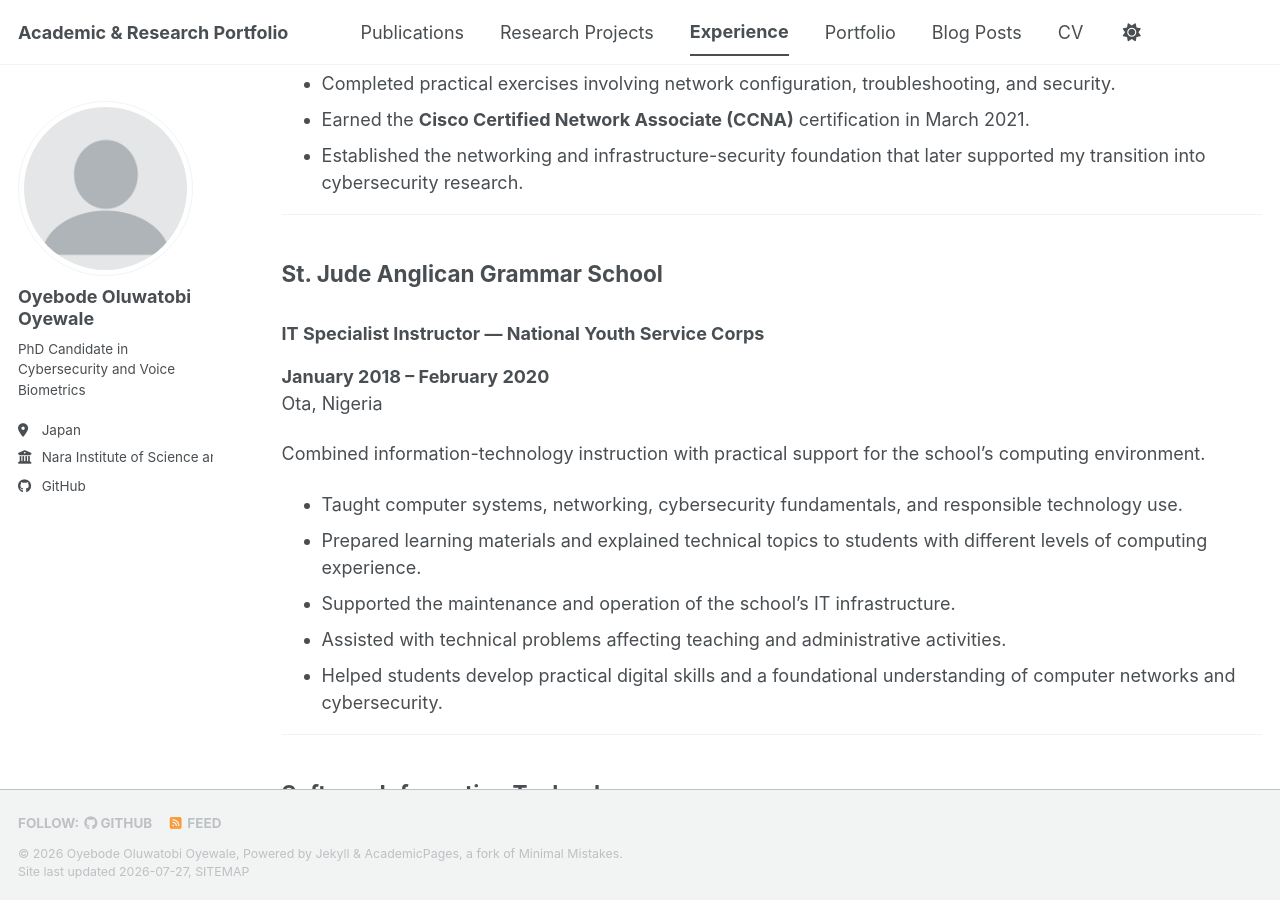
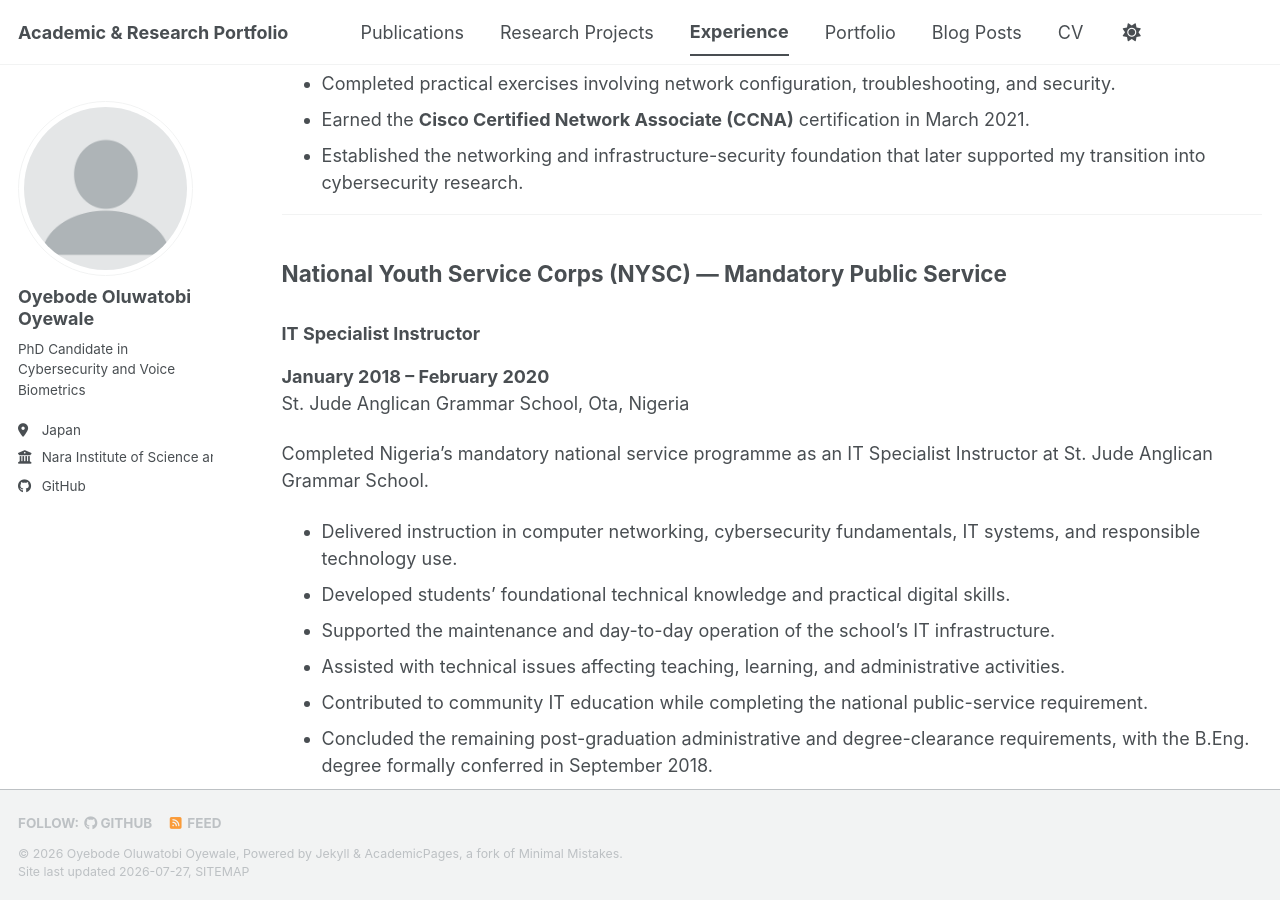
Before and after one commit to oyewaleoyebode/oyebodeoluwatobi-OyebodeOluwatobi.github.io, a Jekyll site: the page built from _teaching/2014-spring-teaching-1.md, in a window 1280 px wide and 900 px high, scrolled down 5093 px. Built offline with Jekyll 4.4.1, drawn with Linux system fonts in a browser that asks for light colours; a style sheet for code colours, icons or effects is not loaded.

Commit message:
Update 2014-spring-teaching-1.md

```diff
--- a/_teaching/2014-spring-teaching-1.md
+++ b/_teaching/2014-spring-teaching-1.md
@@ -157,20 +157,21 @@ Completed intensive independent study and practical laboratory work in enterpris
 
 ---
 
-## St. Jude Anglican Grammar School
+## National Youth Service Corps (NYSC) — Mandatory Public Service
 
-### IT Specialist Instructor — National Youth Service Corps
+### IT Specialist Instructor
 
 **January 2018 – February 2020**
-Ota, Nigeria
+St. Jude Anglican Grammar School, Ota, Nigeria
 
-Combined information-technology instruction with practical support for the school’s computing environment.
+Completed Nigeria’s mandatory national service programme as an IT Specialist Instructor at St. Jude Anglican Grammar School.
 
-- Taught computer systems, networking, cybersecurity fundamentals, and responsible technology use.
-- Prepared learning materials and explained technical topics to students with different levels of computing experience.
-- Supported the maintenance and operation of the school’s IT infrastructure.
-- Assisted with technical problems affecting teaching and administrative activities.
-- Helped students develop practical digital skills and a foundational understanding of computer networks and cybersecurity.
+- Delivered instruction in computer networking, cybersecurity fundamentals, IT systems, and responsible technology use.
+- Developed students’ foundational technical knowledge and practical digital skills.
+- Supported the maintenance and day-to-day operation of the school’s IT infrastructure.
+- Assisted with technical issues affecting teaching, learning, and administrative activities.
+- Contributed to community IT education while completing the national public-service requirement.
+- Concluded the remaining post-graduation administrative and degree-clearance requirements, with the B.Eng. degree formally conferred in September 2018.
 
 ---
 
```
